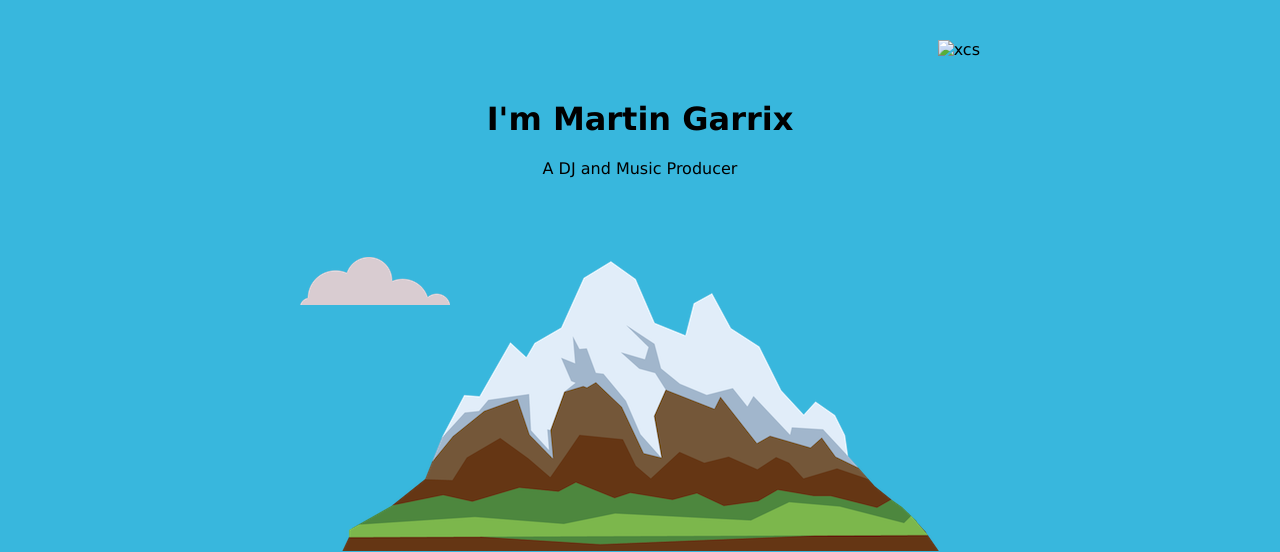
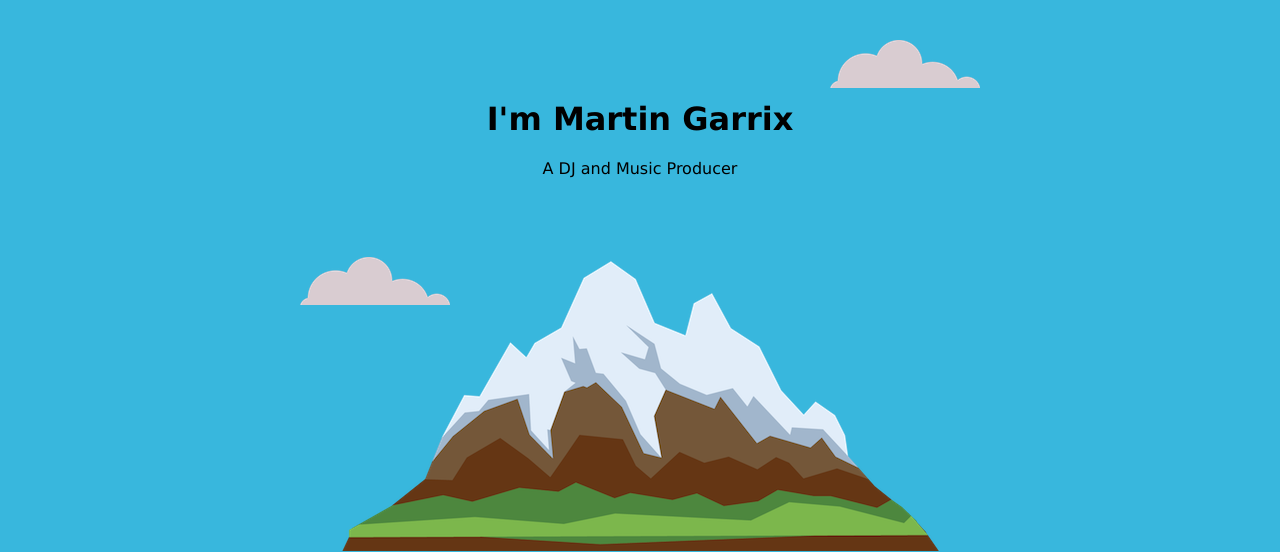
Before and after one commit to brooks07/ayu, a plain HTML site: page index.html in a window 1280 px wide. Shown: the top 552 px of the page. Drawn offline with Linux system fonts and the light colour scheme; grey boxes are pictures that could not be loaded.

Commit message:
Update index.html

```diff
--- a/index.html
+++ b/index.html
@@ -9,7 +9,7 @@
 </head>
 <body>
     <div class="top">
-        <img  class="topcloud" src="images/clousd.png" alt="xcs">
+        <img  class="topcloud" src="images/cloud.png" alt="xcs">
         <h1>I'm Martin Garrix</h1>
         <p>A DJ and Music Producer</p>
         <img class="bottomcloud" src="images/cloud.png" alt="">
```
